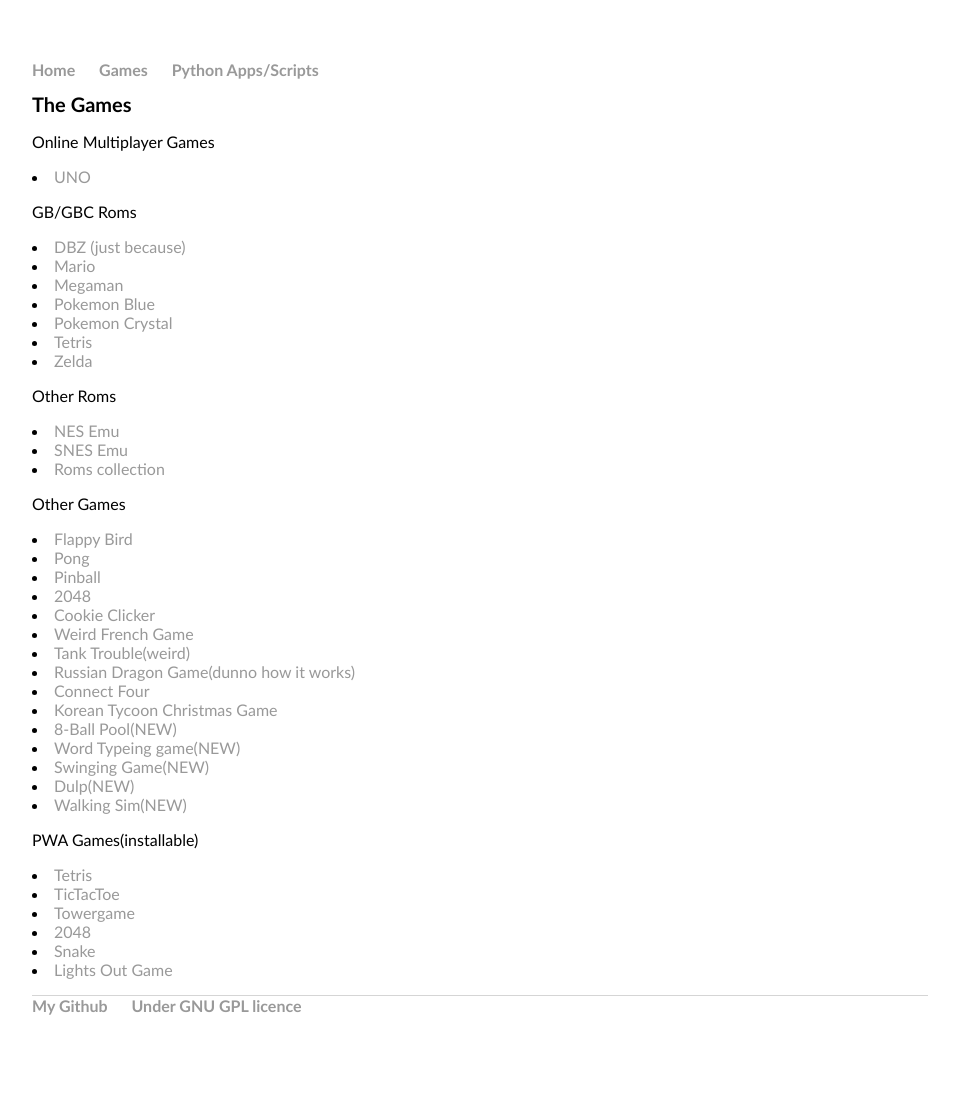
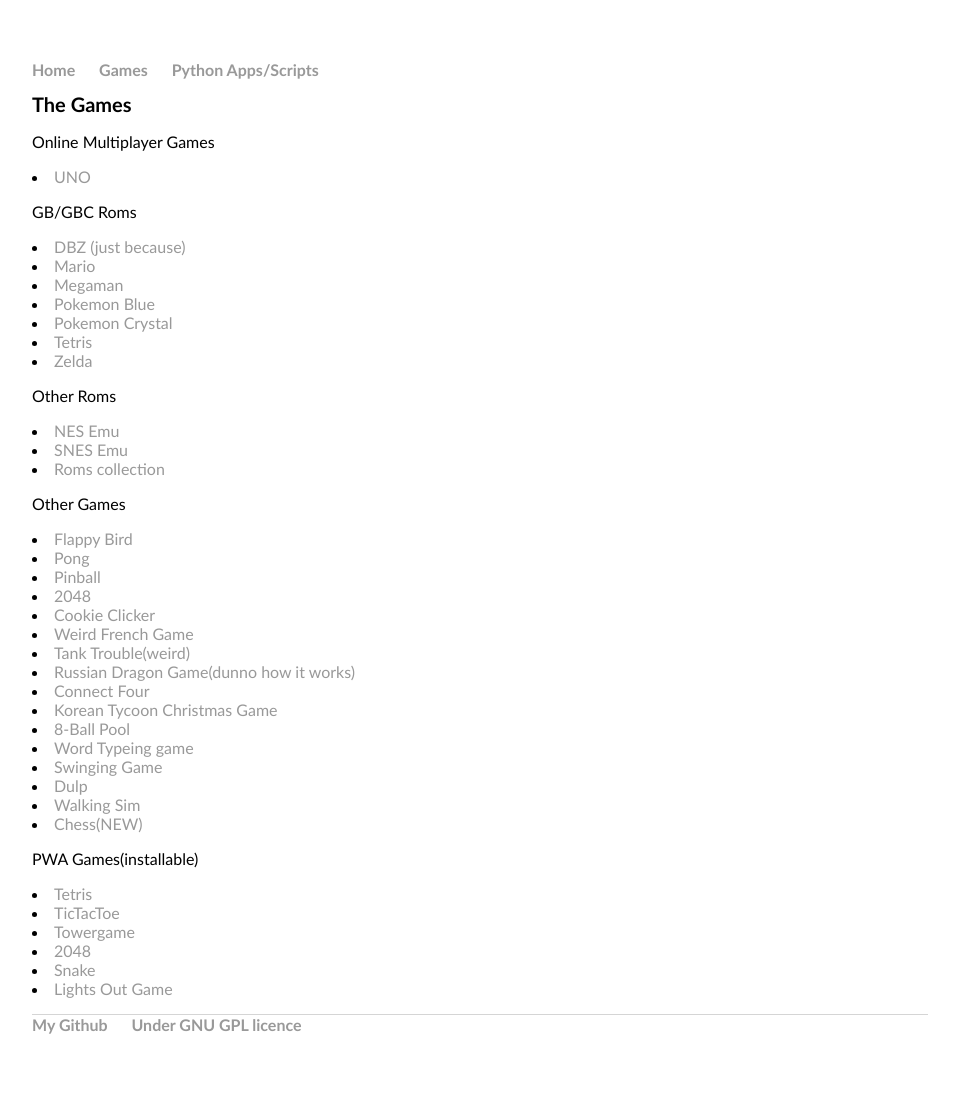
Before and after one commit to hen6003/hen6003.github.io, a Jekyll site: the page built from games/index.html, in a window 1280 px wide. Shown: the whole page, without its empty margins (160-1119 px from the left). Built offline with Jekyll 4.4.1, drawn with Linux system fonts in a browser that asks for light colours.

Commit message:
Update index.html

```diff
--- a/games/index.html
+++ b/games/index.html
@@ -29,11 +29,12 @@
 	<li><a href="https://dragons-my-app.herokuapp.com/">Russian Dragon Game(dunno how it works)</a></li>
 	<li><a href="https://kenrick95.github.io/c4/">Connect Four</a></li>
 	<li><a href="https://parksb.github.io/santa-inc/">Korean Tycoon Christmas Game</a></li>
-	<li><a href="https://jaks6.github.io/WebGL-Billiards/">8-Ball Pool(NEW)</a></li>
-	<li><a href="https://wordpluck.netlify.com/">Word Typeing game(NEW)</a></li>
-	<li><a href="https://christophmark.github.io/pendulum/pendulum/index.html">Swinging Game(NEW)</a></li>
-	<li><a href="http://dulpgame.herokuapp.com/#">Dulp(NEW)</a></li>
-	<li><a href="https://minkcv.github.io/fps/">Walking Sim(NEW)</a></li>
+	<li><a href="https://jaks6.github.io/WebGL-Billiards/">8-Ball Pool</a></li>
+	<li><a href="https://wordpluck.netlify.com/">Word Typeing game</a></li>
+	<li><a href="https://christophmark.github.io/pendulum/pendulum/index.html">Swinging Game</a></li>
+	<li><a href="http://dulpgame.herokuapp.com/#">Dulp</a></li>
+	<li><a href="https://minkcv.github.io/fps/">Walking Sim</a></li>
+	<li><a href="https://codepen.io/juliangarnier/full/BsIih">Chess(NEW)</a></li>
 	<p>PWA Games(installable)</p>
 	<li><a href="https://ytiurin.github.io/tetris/index.html">Tetris</a></li>
 	<li><a href="https://tmaiadev-tictactoe.netlify.com/">TicTacToe</a></li>
```
